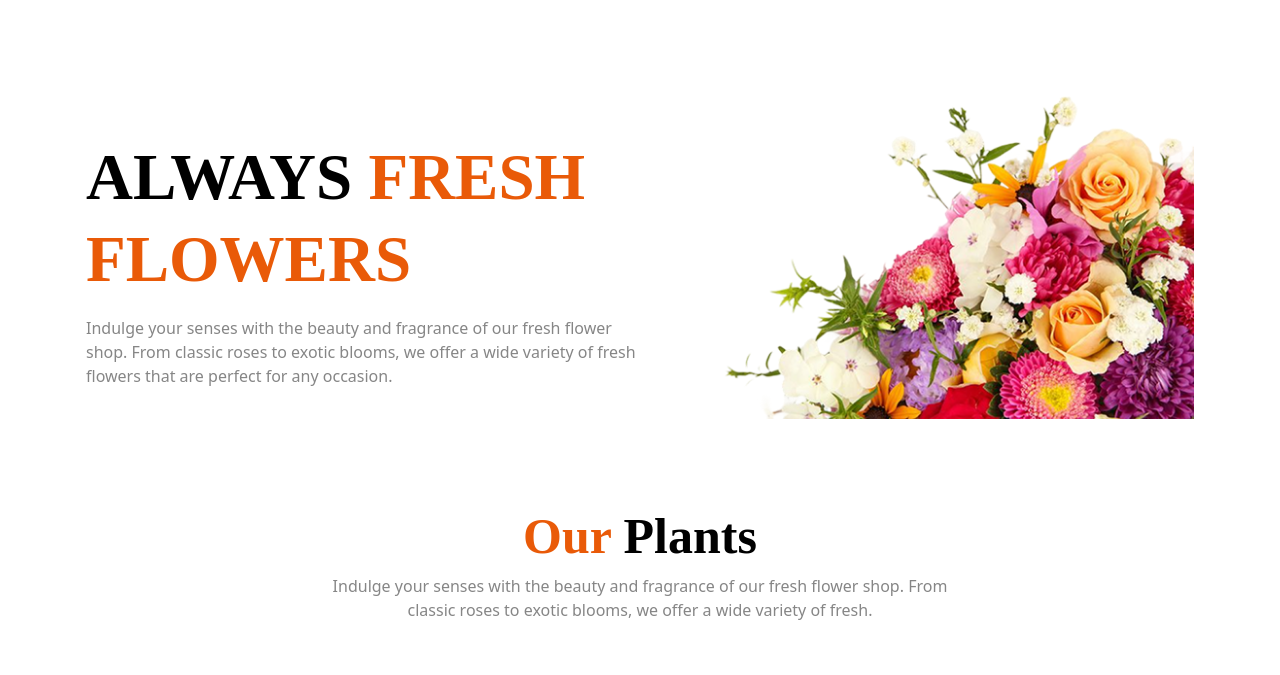
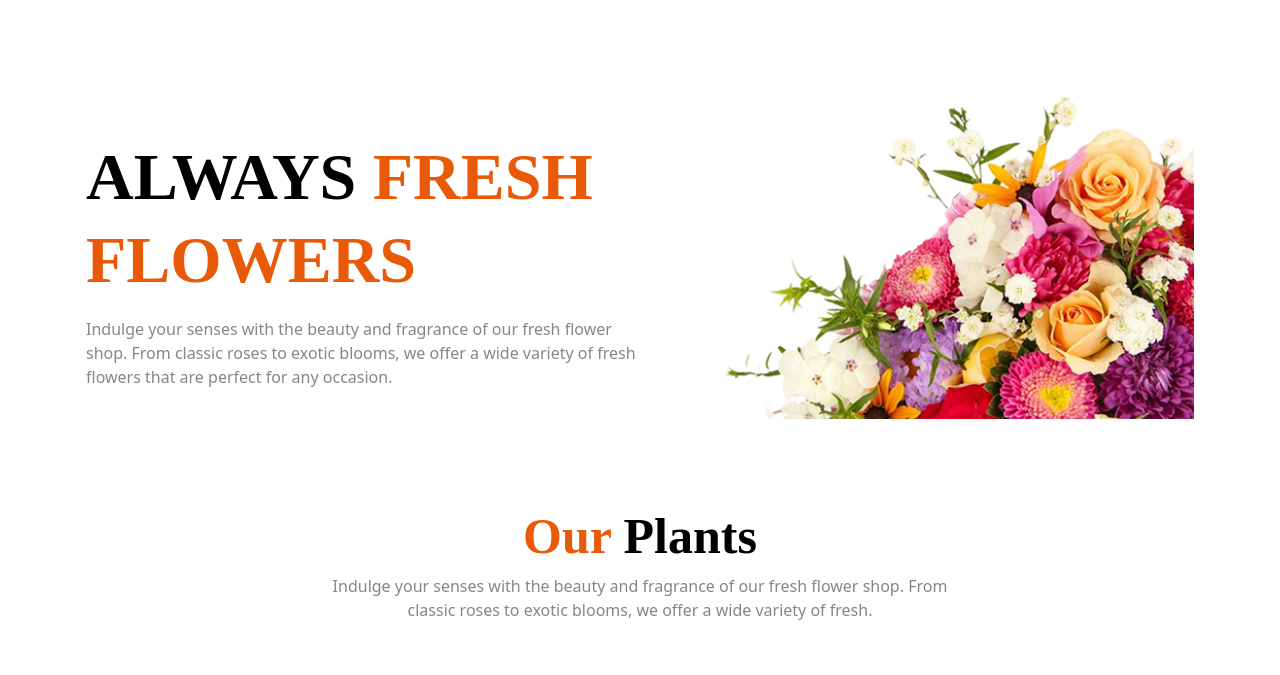
Before and after one commit to raiyan3341/EXAM-2, a plain HTML site: page index.html in a window 1280 px wide. Shown: the part 118-793 px from the top of the page. Drawn offline with nearby package versions, Linux system fonts and the light colour scheme.

Commit message:
code-done

```diff
--- a/index.html
+++ b/index.html
@@ -31,8 +31,8 @@
 </header>
 <div class="flex flex-col md:flex-row max-w-[1140px] mx-auto mt-8 md:mt-20 px-4 items-center">
     <div class="md:w-1/2 mt-8 md:text-left order-2 md:order-1">
-        <p class="font-bold text-4xl md:text-[65px] font-[Noto] leading-tight md:leading-tight">ALWAYS <span class="text-[#E95A08]">FRESH</span></p>
-        <p class="font-bold text-4xl md:text-[65px] text-[#E95A08] font-[Noto] leading-tight md:leading-tight">FLOWERS</p>
+        <p class="font-bold text-4xl md:text-[66px] font-[Noto] leading-tight md:leading-tight">ALWAYS <span class="text-[#E95A08]">FRESH</span></p>
+        <p class="font-bold text-4xl md:text-[66px] text-[#E95A08] font-[Noto] leading-tight md:leading-tight">FLOWERS</p>
         <p class="text-[#868686] mt-4">Indulge your senses with the beauty and fragrance of our fresh flower shop. From classic roses to exotic blooms, we offer a wide variety of fresh flowers that are perfect for any occasion.</p>
     </div>
     <div class="md:w-1/2 w-full order-1 md:order-2 mt-8 md:mt-0">
```
